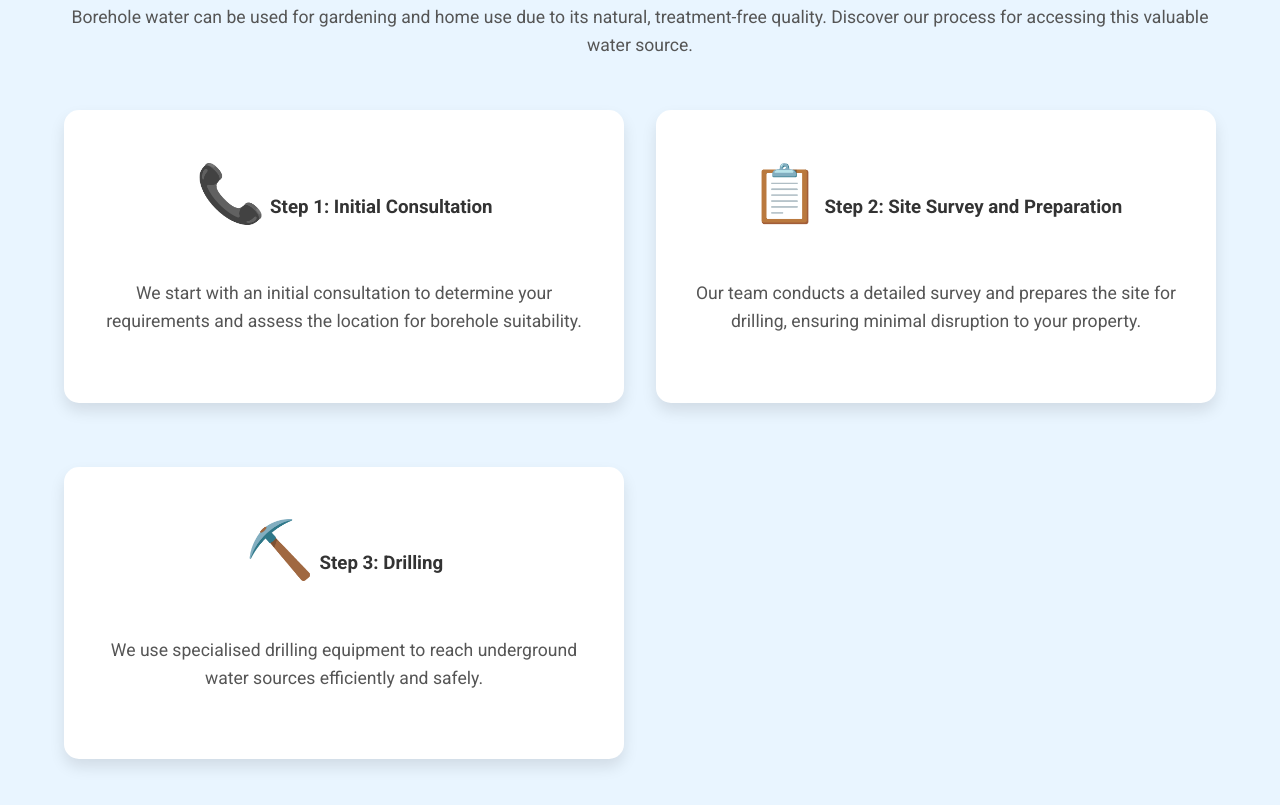
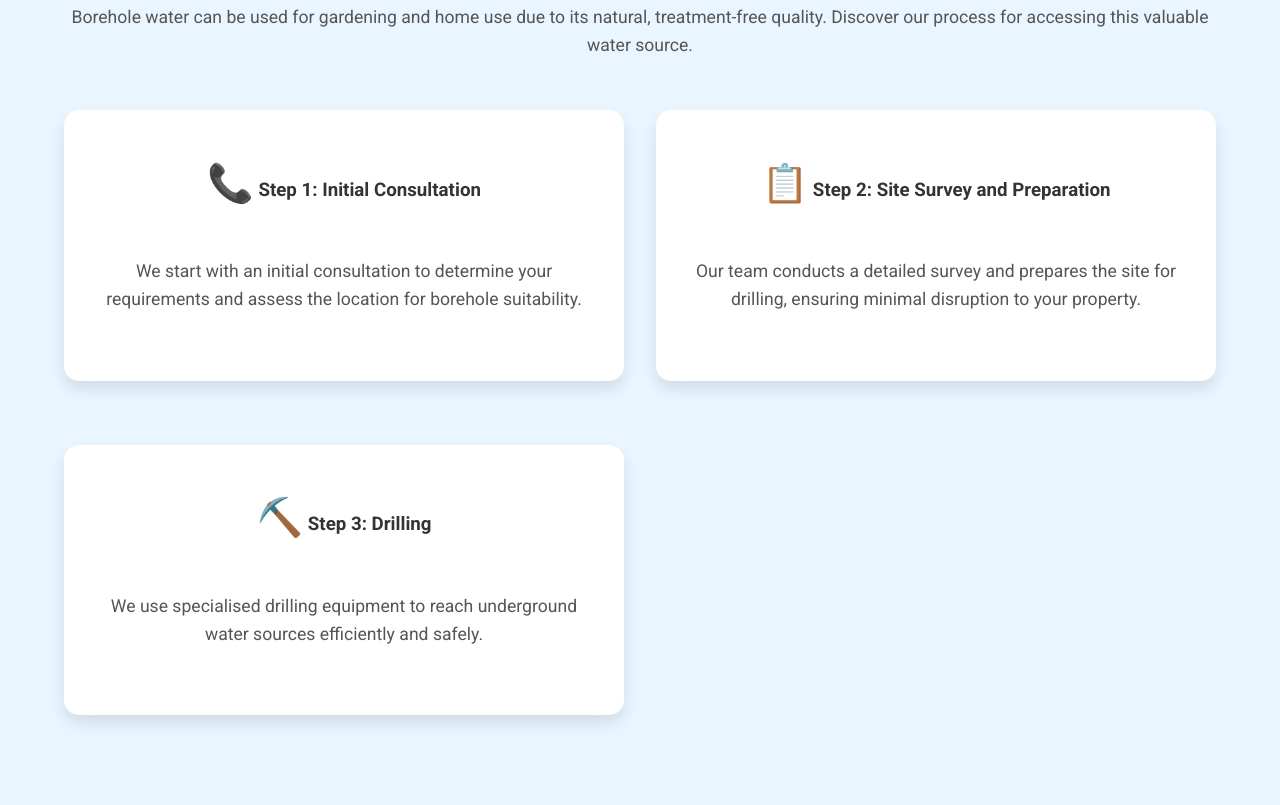
Before and after one commit to agischen/boreholeguyz, a plain HTML site: page water-starter.html in a window 1280 px wide. Shown: the part 1235-2040 px from the top of the page. Drawn offline with Linux system fonts and the light colour scheme; some packages are replaced by stand-ins of ours.

Commit message:
Update styles.css

```diff
--- a/styles.css
+++ b/styles.css
@@ -295,7 +295,7 @@ h2 {
 
 /* Icon for Process Steps */
 .icon {
-    font-size: 3em; /* Increased icon size for better visibility */
+    font-size: 2em; /* Increased icon size for better visibility */
     color: #ffcc00; /* Match persona icon color */
 }
 
```
